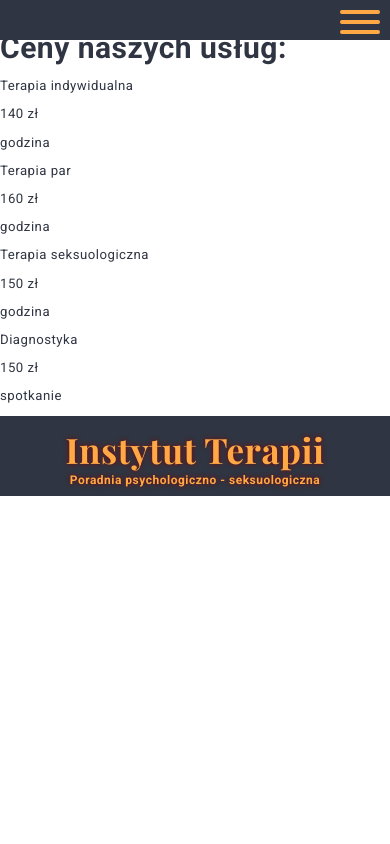
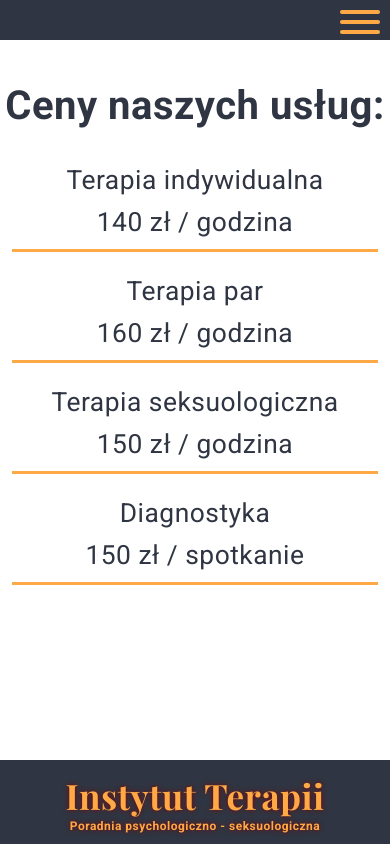
Before and after one commit to wrotewrong/instytut_tp, a React (Create React App) app in the folder client/: page /price in a window 390 px wide. Built offline with nearby package versions, Linux system fonts and the light colour scheme.

Commit message:
Add styles to Price component

```diff
--- a/client/src/components/layout/Footer/footer.module.scss
+++ b/client/src/components/layout/Footer/footer.module.scss
@@ -5,7 +5,7 @@
   position: relative;
   bottom: 0;
   background-color: $color-dark;
-  height: 80px;
+  height: 10vh;
 }
 
 .footerWrapper {
--- a/client/src/components/pages/About/about.module.scss
+++ b/client/src/components/pages/About/about.module.scss
@@ -84,8 +84,10 @@ h3 {
 }
 
 @media (max-width: 850px) {
-  h3 {
-    font-size: 30px;
+  .aboutDescription {
+    h3 {
+      font-size: 30px;
+    }
   }
 
   .aboutWrapper {
--- a/client/src/components/pages/Price/price.js
+++ b/client/src/components/pages/Price/price.js
@@ -2,32 +2,30 @@ import styles from './price.module.scss';
 
 export function Price() {
   return (
-    <>
+    <div className={styles.priceComponent}>
       <div className='container'>
-        <div className={styles.priceWrapper}>
+        <div className={styles.servicesWrapper}>
           <h3>Ceny naszych usług:</h3>
+          <div className={styles.services}>
             <div className={styles.service}>
               <p>Terapia indywidualna</p>
-            <p>140 zł</p>
-            <p>godzina</p>
+              <p>140 zł / godzina</p>
             </div>
             <div className={styles.service}>
               <p>Terapia par</p>
-            <p>160 zł</p>
-            <p>godzina</p>
+              <p>160 zł / godzina</p>
             </div>
             <div className={styles.service}>
               <p>Terapia seksuologiczna</p>
-            <p>150 zł</p>
-            <p>godzina</p>
+              <p>150 zł / godzina</p>
             </div>
             <div className={styles.service}>
               <p>Diagnostyka</p>
-            <p>150 zł</p>
-            <p>spotkanie</p>
+              <p>150 zł / spotkanie</p>
             </div>
           </div>
         </div>
-    </>
+      </div>
+    </div>
   );
 }
--- a/client/src/components/pages/Price/price.module.scss
+++ b/client/src/components/pages/Price/price.module.scss
@@ -1 +1,70 @@
 @import '../../../styles/settings.scss';
+
+.priceComponent {
+  min-height: 90vh;
+  padding-top: 5vh;
+}
+
+.servicesWrapper {
+  h3 {
+    text-align: center;
+  }
+
+  .services {
+    margin-top: $base-size * 3;
+
+    .service {
+      display: flex;
+      justify-content: space-between;
+      margin-top: $base-size * 2;
+      border-bottom: 3px solid $color-details;
+
+      p {
+        font-size: $base-size * 3;
+        margin: $base-size;
+      }
+    }
+
+    .service:last-of-type {
+      margin-bottom: $base-size * 2;
+    }
+  }
+}
+
+@media (max-width: 1100px) {
+  .servicesWrapper {
+    .services {
+      .service {
+        margin-left: $base-size;
+        margin-right: $base-size;
+      }
+    }
+  }
+}
+
+@media (max-width: 850px) {
+  .servicesWrapper {
+    .services {
+      .service {
+        p {
+          font-size: $base-size * 2.2;
+        }
+      }
+    }
+  }
+}
+
+@media (max-width: 650px) {
+  .servicesWrapper {
+    .services {
+      .service {
+        flex-direction: column;
+        align-items: center;
+
+        p {
+          margin-top: 0;
+        }
+      }
+    }
+  }
+}
```
Lines whose indentation alone changed are shown as unchanged.
